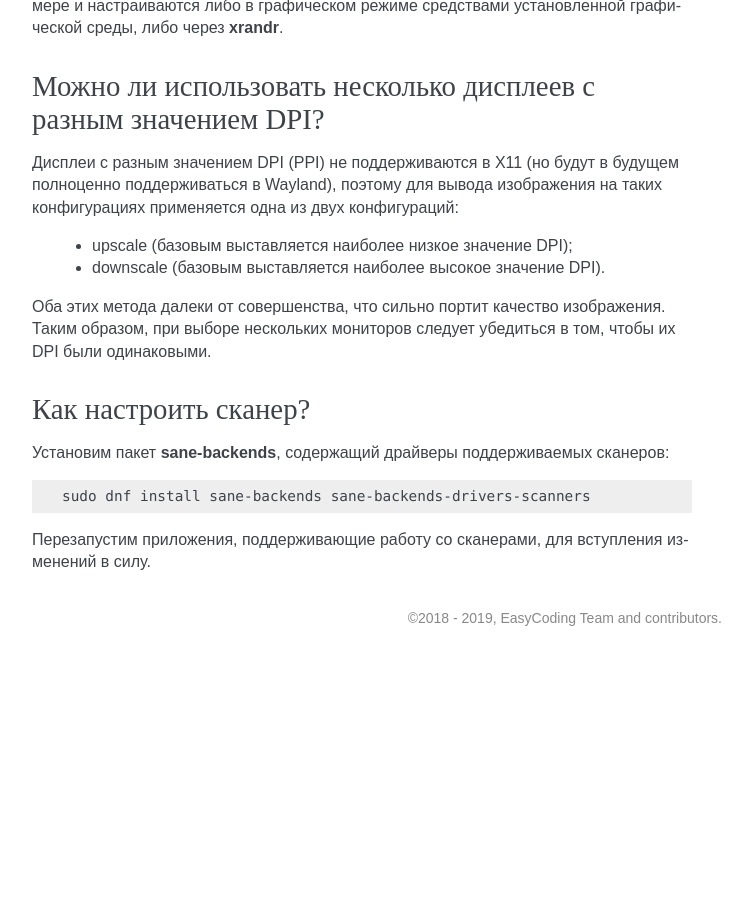
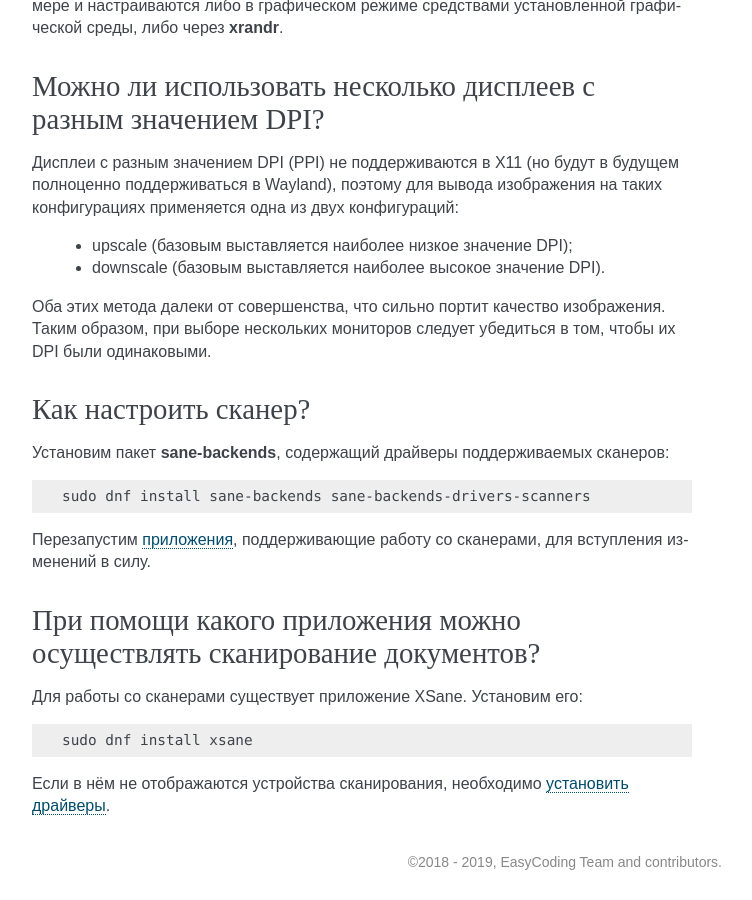
Before and after one commit to RussianFedora/FAQ, a Sphinx documentation site: the page built from source/hardware.rst, in a window 1280 px wide and 900 px high, scrolled down 7168 px. Shown: the whole window, without its empty margins (388-1140 px from the left). Built offline with Sphinx 7.4.7, drawn with Linux system fonts in a browser that asks for light colours; before the commit the page ends 7824 px from its top, so only the background shows below that; some of the changed text lies outside the part shown.

Commit message:
Added question about using XSane.

```diff
--- a/source/hardware.rst
+++ b/source/hardware.rst
@@ -416,4 +416,18 @@ Firmware - это бинарный проприетарный блоб, соде
 
     sudo dnf install sane-backends sane-backends-drivers-scanners
 
-Перезапустим приложения, поддерживающие работу со сканерами, для вступления изменений в силу.
+Перезапустим :ref:`приложения <scan-app>`, поддерживающие работу со сканерами, для вступления изменений в силу.
+
+.. index:: scanner, scan, xsane, sane
+.. _scan-app:
+
+При помощи какого приложения можно осуществлять сканирование документов?
+===========================================================================
+
+Для работы со сканерами существует приложение XSane. Установим его:
+
+.. code-block:: bash
+
+    sudo dnf install xsane
+
+Если в нём не отображаются устройства сканирования, необходимо :ref:`установить драйверы <scan-drivers>`.
```
